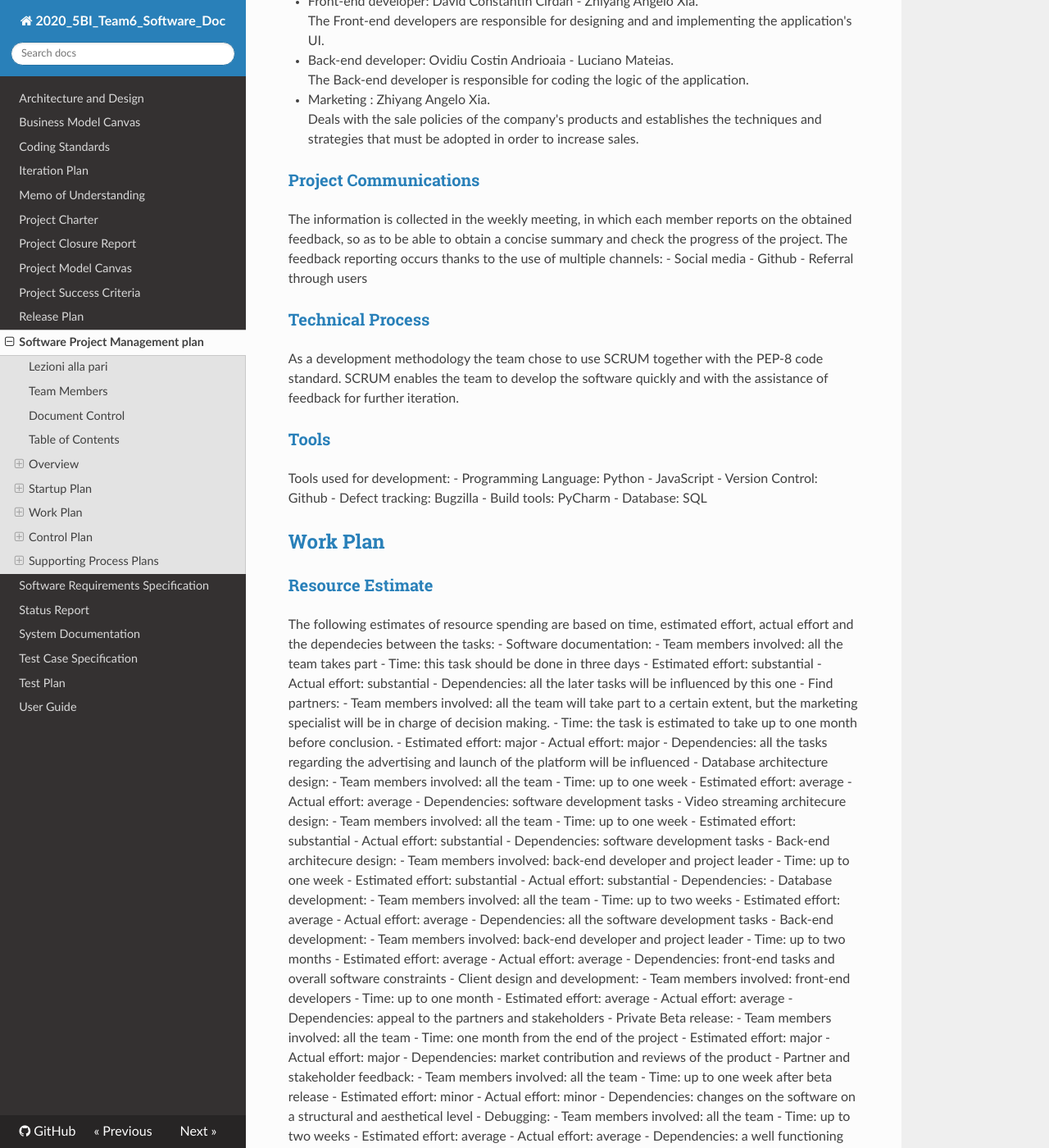
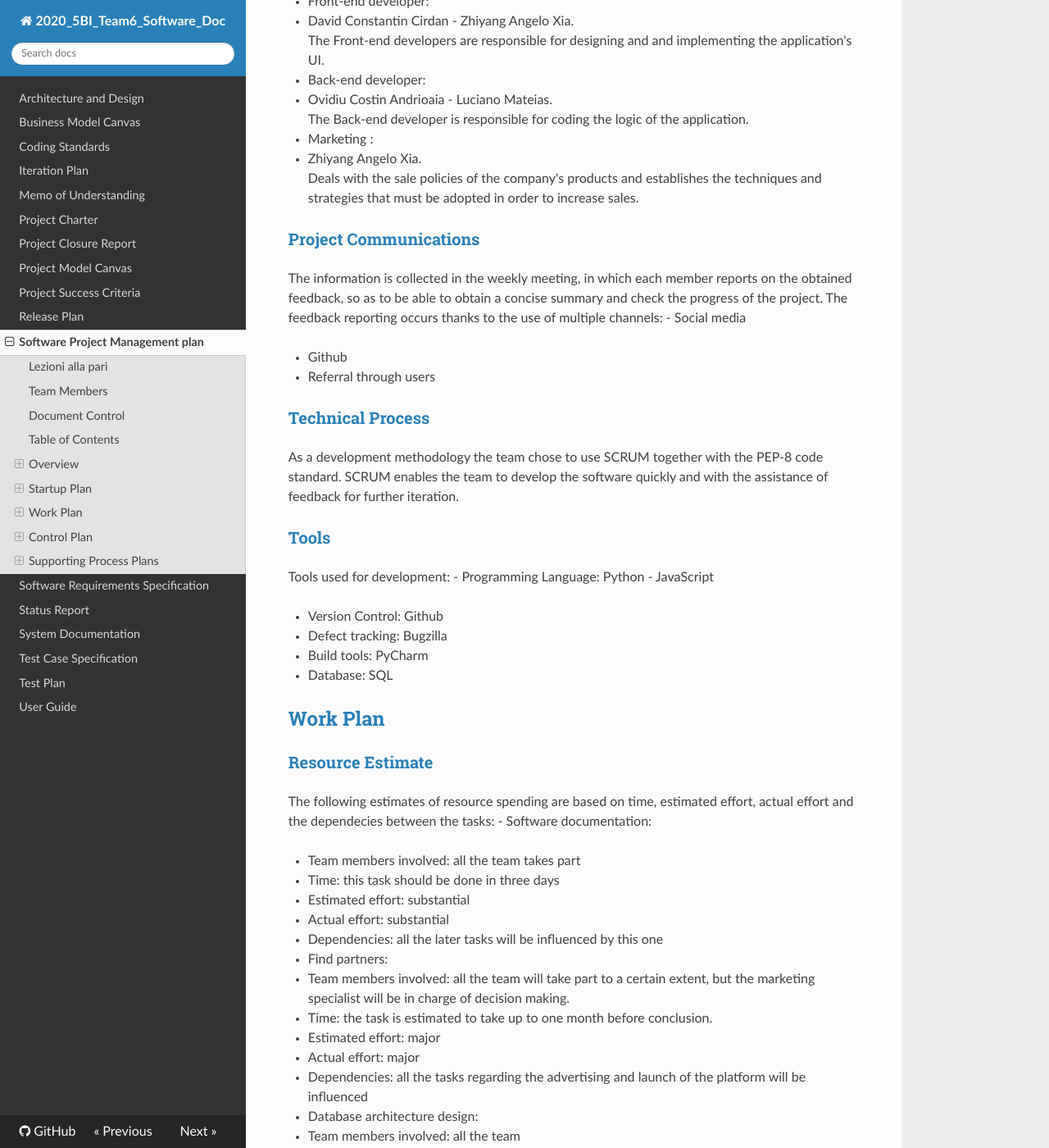
Before and after one commit to KilliKrate/Software-Documentation-G6, an MkDocs documentation site: the page built from docs/Software Project Management Plan/index.md, in a window 1280 px wide and 1400 px high, scrolled down 5250 px. Shown: the whole window at 82% size. Built offline with MkDocs 1.6.1, drawn with Linux system fonts in a browser that asks for light colours; nearby versions of some CDN libraries; some of the changed text lies outside the part shown.

Commit message:
Fixed bad lists #2 in SPMP doc

```diff
--- a/docs/Software Project Management Plan/index.md
+++ b/docs/Software Project Management Plan/index.md
@@ -173,23 +173,29 @@ At least 3 official insitutions/companies that have successfully adopted our pla
 
 ### [Team Organization](#team-organization)
 Team members:
-- Project Manager :         Ovidiu Costin Andrioaia.
+- Project Manager :
+   - Ovidiu Costin Andrioaia.
 The project leader is responsible for creating the project plan, managing risks, and running the weekly team meeting.
 
-- Front-end developer:    David Constantin Cirdan - Zhiyang Angelo Xia.
+- Front-end developer:
+   - David Constantin Cirdan - Zhiyang Angelo Xia.
 The Front-end developers are responsible for designing and and implementing the application's UI.
 
-- Back-end developer:     Ovidiu Costin Andrioaia - Luciano Mateias.
+- Back-end developer:
+   - Ovidiu Costin Andrioaia - Luciano Mateias.
 The Back-end developer is responsible for coding the logic of the application.
 
-- Marketing :             Zhiyang Angelo Xia.
+- Marketing :
+   - Zhiyang Angelo Xia.
 Deals with the sale policies of the company's products and establishes the techniques and strategies that must be adopted in order to increase sales.
 
 ### [Project Communications](#project-communications)
 The information is collected in the weekly meeting, in which each member reports on the obtained feedback, so as to be able to obtain a concise summary and check the progress of the project.
 The feedback reporting occurs thanks to the use of multiple channels:
 - Social media
+
 - Github
+
 - Referral through users
 
 ### [Technical Process](#technical-process)
@@ -198,9 +204,13 @@ As a development methodology the team chose to use SCRUM together with the PEP-8
 ### [Tools](#tools)
 Tools used for development:
 - Programming Language:   Python - JavaScript
+
 - Version Control:        Github
+
 - Defect tracking:        Bugzilla
+
 - Build tools:            PyCharm
+
 - Database:               SQL
 
 ## [Work Plan](#work-plan)
@@ -208,82 +218,159 @@ Tools used for development:
 ### [Resource Estimate](#resource-estimate)
 The following estimates of resource spending are based on time, estimated effort, actual effort and the dependecies between the tasks:
 - Software documentation:
+
    - Team members involved: all the team takes part
+
    - Time: this task should be done in three days
+
    - Estimated effort: substantial
+
    - Actual effort: substantial
+
    - Dependencies: all the later tasks will be influenced by this one
+
 - Find partners:
+
    - Team members involved: all the team will take part to a certain extent, but the marketing specialist will be in charge of decision making.
+
    - Time: the task is estimated to take up to one month before conclusion.
+
    - Estimated effort: major
+
    - Actual effort: major
+
    - Dependencies: all the tasks regarding the advertising and launch of the platform will be influenced
+
 - Database architecture design:
+
    - Team members involved: all the team
+
    - Time: up to one week
+
    - Estimated effort: average
+
    - Actual effort: average
+
    - Dependencies: software development tasks
+
 - Video streaming architecure design:
+
    - Team members involved: all the team
+
    - Time: up to one week
+
    - Estimated effort: substantial
+
    - Actual effort: substantial
+
    - Dependencies: software development tasks
+
 - Back-end architecure design:
+
    - Team members involved: back-end developer and project leader
+
    - Time: up to one week
+
    - Estimated effort: substantial
+
    - Actual effort: substantial
+
    - Dependencies:
+
 - Database development:
+
    - Team members involved: all the team
+
    - Time: up to two weeks
+
    - Estimated effort: average
+
    - Actual effort: average
+
    - Dependencies: all the software development tasks
+
 - Back-end development:
+
    - Team members involved: back-end developer and project leader
+
    - Time: up to two months
+
    - Estimated effort: average
+
    - Actual effort: average
+
    - Dependencies: front-end tasks and overall software constraints
+
 - Client design and development:
+
    - Team members involved: front-end developers
+
    - Time: up to one month
+
    - Estimated effort: average
+
    - Actual effort: average
+
    - Dependencies: appeal to the partners and stakeholders
+
 - Private Beta release:
+
    - Team members involved: all the team
+
    - Time: one month from the end of the project
+
    - Estimated effort: major
+
    - Actual effort: major
+
    - Dependencies: market contribution and reviews of the product
+
 - Partner and stakeholder feedback:
+
    - Team members involved: all the team
+
    - Time: up to one week after beta release
+
    - Estimated effort: minor
+
    - Actual effort: minor
+
    - Dependencies: changes on the software on a structural and aesthetical level
+
 - Debugging:
+
    - Team members involved: all the team
+
    - Time: up to two weeks
+
    - Estimated effort: average
+
    - Actual effort: average
+
    - Dependencies: a well functioning software for the future
+
 - UI and UX improvements:
+
    - Team members involved: all the team
+
    - Time: up to two weeks
+
    - Estimated effort: average
+
    - Actual effort: average
+
    - Dependencies: a well functioning software for the future
+
 - Final release:
+
    - Team members involved: all the team
+
    - Time: roughly six months after project start
+
    - Estimated effort: average
+
    - Actual effort: average
+
    - Dependencies: none
 
 ### [Release Plan](#release-plan)
@@ -336,16 +423,22 @@ in reference to the established schedule.
 ### [Configuration Management Plan](#configuration-management-plan)
 This is the procedure to follow when making changes to the final product:
 1. All the data is stored on a GIT repository hosted by Github, this is the main container.
+
 2. All the changes to documents and files are tracked via commits and comments
 inside them, including the software documentation.
+
 3. Changes are verified only after all the development team has seen and approved them.
+
 4. The change control procedure is the one that follows:
    * send an e-mail to one of the developers, where it is explicitly described the parts of the software to modify,
    how impactful this changes are, the needed resources and time constraints.
+
    * if the e-mail doesn't receive any response within 30 days, the request will be dispatched, otherwise
    the recipient will contact the applicant and set the application process.
+
    * the petitioner from now on will be part of the project development and will implement
    the new feature with close collaboration with the team, following all the assigned instructions.
+
    * after the change has been successfully actualized, all the documentation and schedule will be updated with the new changes,
    as well as the public software.
 
```
